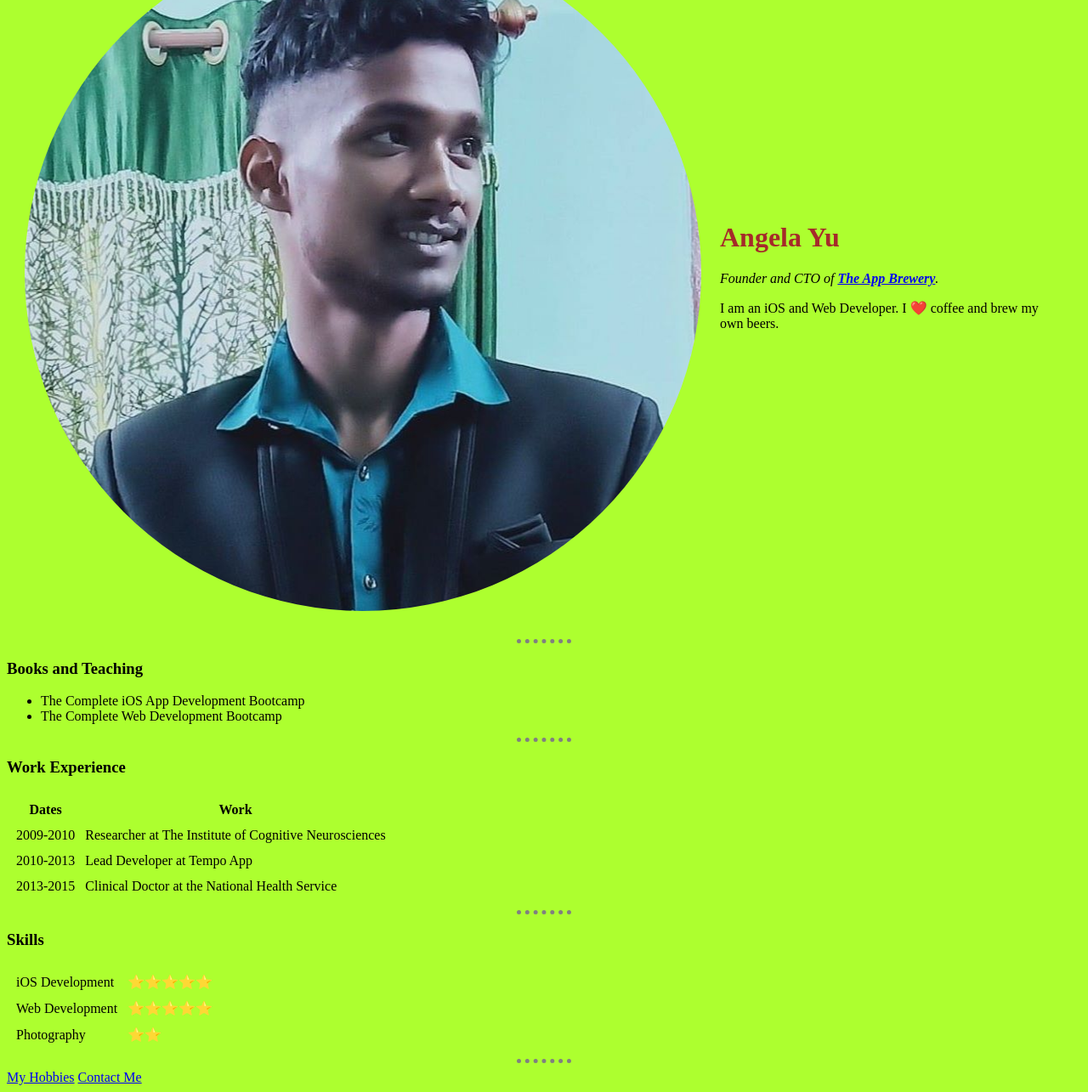
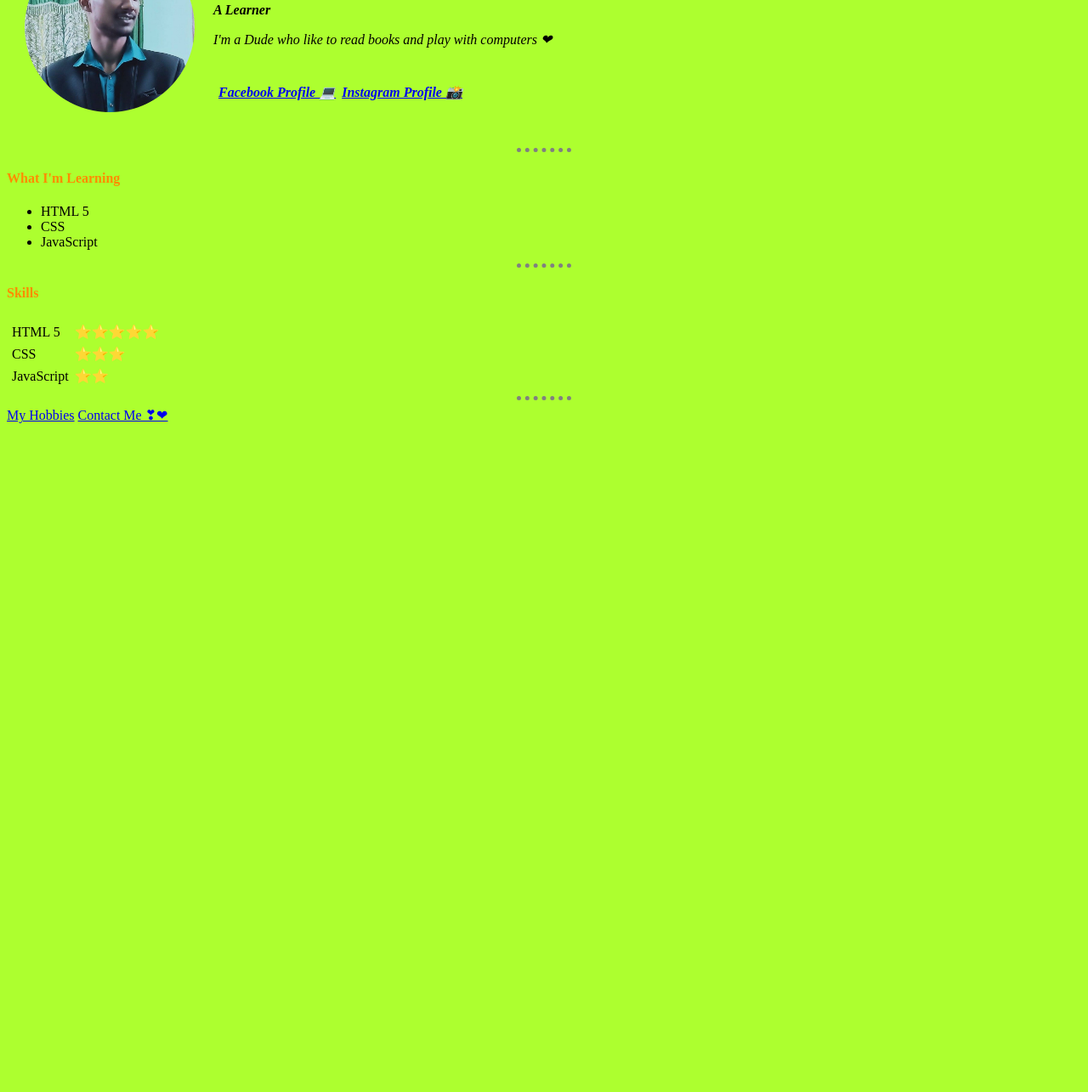
Before and after one commit to rajtivist/cv, a plain HTML site: page index.html in a window 1280 px wide. Shown: the part 106-1391 px from the top of the page at 85% size. After the commit the page ends 800 px from the top, so only its background shows below. Drawn offline with Linux system fonts and the light colour scheme.

Commit message:
Add files via upload

```diff
--- a/index.html
+++ b/index.html
@@ -1,68 +1,58 @@
 <!DOCTYPE html>
-<html>
+<html lang="en" dir="ltr">
+
 <head>
   <meta charset="utf-8">
-    <title>Angela's Personal Site</title>
+  <title>Raj's Personal Site</title>
   <link rel="stylesheet" href="css/styles.css">
 </head>
 
-  <body style="background-color: greenyellow">
+<body>
   <table cellspacing="20">
     <tr>
-        <td><img src="images/raj.png" alt="angela profile picture"></td>
-        <td><h1>Angela Yu</h1>
-        <p><em>Founder and CTO of <strong><a href="https://www.appbrewery.co/">The App Brewery</a></strong>.</em></p>
-        <p>I am an iOS and Web Developer. I ❤️ coffee and brew my own beers.</p></td>
+      <td><img src="images/raj.png" alt="Raj Profile Picture" height="200" width="200"></td>
+      <td>
+        <h1>Raj Kishor</h1>
+        <p><em><strong>A Learner</strong></p>
+        <p>I'm a Dude who like to read books and play with computers ❤</p>
+        <table cellspacing="5">
+        <tr>
+          <td><h4><strong><a href="https://www.facebook.com/rajtivist">Facebook Profile 💻</a></strong></h4></td>
+          <td><h4><strong><a href="https://www.instagram.com/rajtivist">Instagram Profile 📸</a></strong></h4></td>
+        </tr>
+        </table>
+      </td>
     </tr>
   </table>
   <hr>
-    <h3>Books and Teaching</h3>
+  <h4>What I'm Learning</h4>
   <ul>
-      <li>The Complete iOS App Development Bootcamp</li>
-      <li>The Complete Web Development Bootcamp</li>
+    <li>HTML 5</li>
+    <li>CSS</li>
+    <li>JavaScript</li>
   </ul>
   <hr>
-    <h3>Work Experience</h3>
-    <table cellspacing="10">
-      <thead>
+
+  <h4>Skills</h4>
+  <table cellspacing="5">
     <tr>
-          <th>Dates</th>
-          <th>Work</th>
-        </tr>
-      </thead>
-      <tbody>
-        <tr>
-          <td>2009-2010</td>
-          <td>Researcher at The Institute of Cognitive Neurosciences</td>
+      <td>HTML 5</td>
+      <td>⭐⭐⭐⭐⭐</td>
     </tr>
     <tr>
-          <td>2010-2013</td>
-          <td>Lead Developer at Tempo App</td>
+      <td>CSS</td>
+      <td>⭐⭐⭐</td>
     </tr>
     <tr>
-          <td>2013-2015</td>
-          <td>Clinical Doctor at the National Health Service</td>
-        </tr>
-      </tbody>
-    </table>
-    <hr>
-    <h3>Skills</h3>
-    <table cellspacing="10">
-      <tr>
-        <td>iOS Development</td>
-        <td>⭐️⭐️⭐️⭐️⭐️</td>
-      </tr>
-      <tr>
-        <td>Web Development</td>
-        <td>⭐️⭐️⭐️⭐️⭐️</td>
-      </tr>
-      <tr>
-        <td>Photography</td>
-        <td>⭐️⭐️</td>
+      <td>JavaScript</td>
+      <td>⭐⭐</td>
     </tr>
   </table>
   <hr>
   <a href="hobbies.html">My Hobbies</a>
-    <a href="contact-me.html">Contact Me</a>
+  <a href="contact.html">Contact Me ❣❤</a>
+
+
 </body>
+
 </html>
```
Lines whose indentation alone changed are shown as unchanged.
